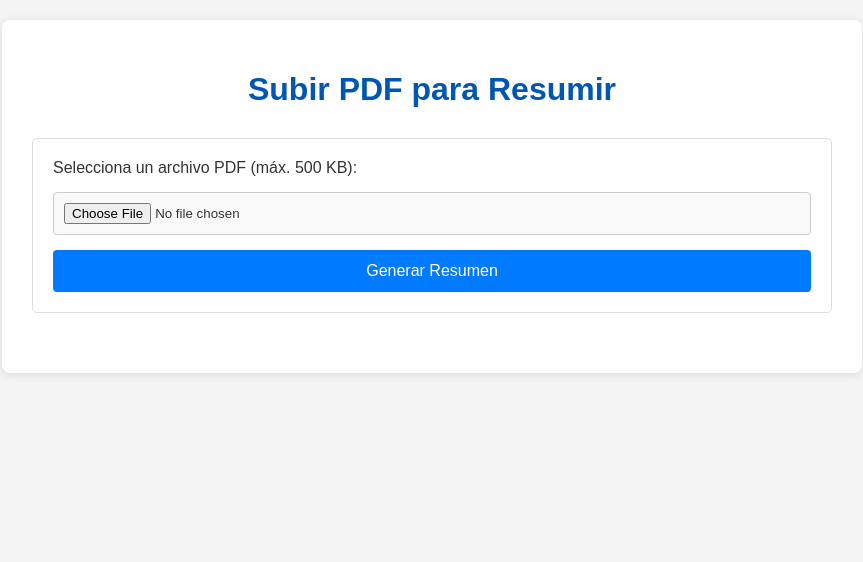
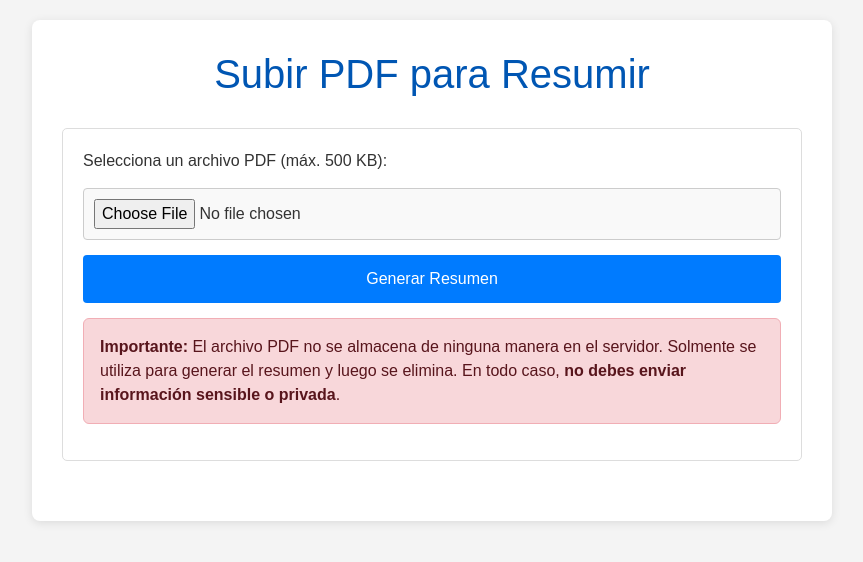
Before and after one commit to jmsanzprieto/resumen_pdf, a FastAPI app: page / in a window 1280 px wide. Shown: the top 562 px of the page, without its empty margins (208-1071 px from the left). Run offline with FastAPI, Linux system fonts and the light colour scheme.

Commit message:
Update index.html

```diff
--- a/templates/index.html
+++ b/templates/index.html
@@ -3,7 +3,7 @@
 <head>
     <meta charset="UTF-8">
     <meta name="viewport" content="width=device-width, initial-scale=1.0">
-    <title>OCR y Resumen de PDF con Gemini</title>
+    <link href="https://cdn.jsdelivr.net/npm/bootstrap@5.3.6/dist/css/bootstrap.min.css" rel="stylesheet" integrity="sha384-4Q6Gf2aSP4eDXB8Miphtr37CMZZQ5oXLH2yaXMJ2w8e2ZtHTl7GptT4jmndRuHDT" crossorigin="anonymous">    <title>OCR y Resumen de PDF con Gemini</title>
     <style>
         body {
             font-family: Arial, sans-serif;
@@ -96,6 +96,9 @@
             <label for="pdfFile">Selecciona un archivo PDF (máx. 500 KB):</label>
             <input type="file" name="file" id="pdfFile" accept="application/pdf" required>
             <button type="submit">Generar Resumen</button>
+            <div class="alert alert-danger" role="alert">
+                <strong>Importante:</strong> El archivo PDF no se almacena de ninguna manera en el servidor. Solmente se utiliza para generar el resumen y luego se elimina. En todo caso, <b>no debes enviar información sensible o privada</b>.
+              </div>
         </form>
 
         {% if summary %}
```
